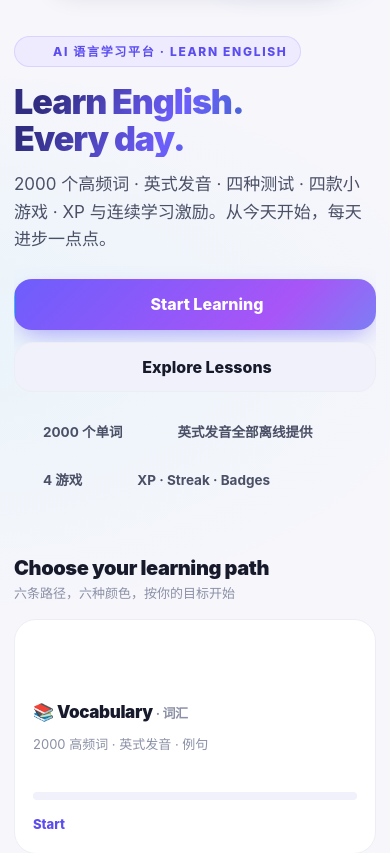
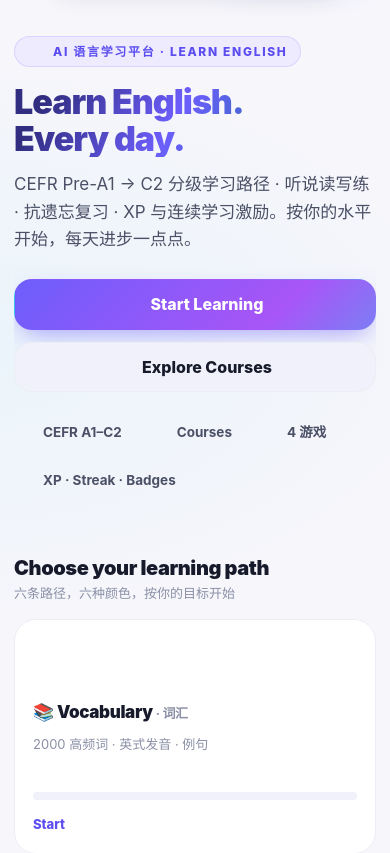
Before and after one commit to alexandresilksail/english_word_study, a Flask app: page / in a window 390 px wide. Shown: the part 354-1207 px from the top of the page. Run offline with Flask 3, Linux system fonts and the light colour scheme; data that the repository does not hold is empty.

Commit message:
feat: learning system first — nav/landing lead with Courses & CEFR path
- Desktop + mobile Learn tab now opens /courses (CEFR level map)
- Landing hero: Explore Courses, CEFR A1-C2 trust line, drop 2000-words copy
- Word pages remain accessible as legacy content, not the entry point

```diff
--- a/app/templates/base.html
+++ b/app/templates/base.html
@@ -30,8 +30,8 @@
 
         {# Learn：六项技能下拉 #}
         <div class="nav-drop">
-          <a class="nav-drop-toggle {{ 'active' if request.endpoint and (request.endpoint.startswith('learn.') or request.endpoint.startswith('words.')) }}"
-             href="{{ url_for('learn.hub') }}">{{ icon('book') }}{{ bi('nav.learn') }}{{ icon('chevron-right') }}</a>
+          <a class="nav-drop-toggle {{ 'active' if request.endpoint and (request.endpoint.startswith('learn.') or request.endpoint.startswith('words.') or request.endpoint.startswith('main.courses') or request.endpoint.startswith('main.unit')) }}"
+             href="{{ url_for('main.courses') }}">{{ icon('book') }}<span class="bi"><span class="bi-en">Courses</span><span class="bi-zh">课程</span></span>{{ icon('chevron-right') }}</a>
           <div class="nav-drop-menu">
             {% for s in nav_skills %}
               <a href="{{ s.url }}">
@@ -139,8 +139,8 @@
   <div class="tabbar-inner">
     <a class="{{ 'active' if request.endpoint and request.endpoint.startswith('main.dashboard') }}"
        href="{{ url_for('main.dashboard') }}">{{ icon('home') }}<span>{{ bi('nav.dashboard') }}</span></a>
-    <a class="{{ 'active' if request.endpoint and (request.endpoint.startswith('learn.') or request.endpoint.startswith('words.learn')) }}"
-       href="{{ url_for('learn.hub') }}">{{ icon('book') }}<span>{{ bi('nav.learn') }}</span></a>
+    <a class="{{ 'active' if request.endpoint and (request.endpoint.startswith('learn.') or request.endpoint.startswith('words.learn') or request.endpoint.startswith('main.courses') or request.endpoint.startswith('main.unit')) }}"
+       href="{{ url_for('main.courses') }}">{{ icon('book') }}<span class="bi"><span class="bi-en">Courses</span><span class="bi-zh">课程</span></span></a>
     <a class="{{ 'active' if request.endpoint and request.endpoint.startswith('quiz.') }}"
        href="{{ url_for('quiz.test_page') }}">{{ icon('practice') }}<span>{{ bi('nav.quiz') }}</span></a>
     <a class="{{ 'active' if request.endpoint and request.endpoint.startswith('games.') }}"
--- a/app/templates/index.html
+++ b/app/templates/index.html
@@ -9,16 +9,16 @@
   <div>
     <span class="eyebrow">{{ icon('sparkles') }}{{ t('brand.name') }} · Learn English</span>
     <h1>Learn English.<br>Every day.</h1>
-    <p class="sub">2000 个高频词 · 英式发音 · 四种测试 · 四款小游戏 · XP 与连续学习激励。从今天开始，每天进步一点点。</p>
+    <p class="sub">CEFR Pre-A1 → C2 分级学习路径 · 听说读写练 · 抗遗忘复习 · XP 与连续学习激励。按你的水平开始，每天进步一点点。</p>
 
     <div class="hero-actions">
       <a class="btn btn-cta btn-lg" href="{{ url_for('auth.register') }}">{{ icon('rocket') }}<span>Start Learning</span></a>
-      <a class="btn btn-secondary btn-lg" href="{{ url_for('words.browse') }}">{{ icon('compass') }}<span>Explore Lessons</span></a>
+      <a class="btn btn-secondary btn-lg" href="{{ url_for('main.courses') }}">{{ icon('compass') }}<span>Explore Courses</span></a>
     </div>
 
     <div class="hero-trust">
-      <span class="ht">{{ icon('book-open') }}<span>{{ total_words or 2000 }} {{ t('learn.words_unit') }}</span></span>
-      <span class="ht">{{ icon('volume-2') }}<span>{{ t('footer.offline') }}</span></span>
+      <span class="ht">{{ icon('route') }}<span>CEFR A1–C2</span></span>
+      <span class="ht">{{ icon('book-open') }}<span>{{ t('nav.courses') if 'nav.courses' in {} else 'Courses' }}</span></span>
       <span class="ht">{{ icon('gamepad-2') }}<span>4 {{ t('nav.games') }}</span></span>
       <span class="ht">{{ icon('zap') }}<span>XP · Streak · Badges</span></span>
     </div>
```
